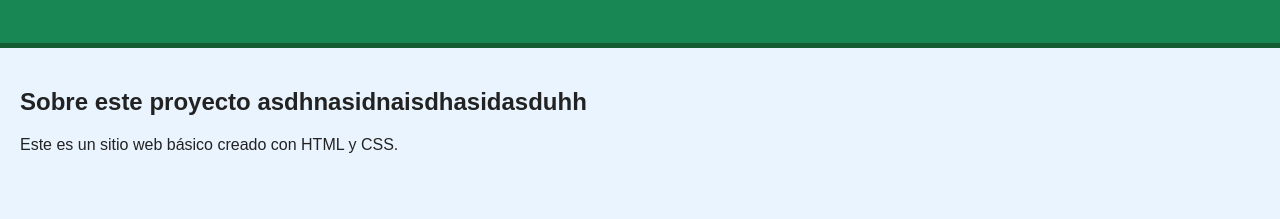
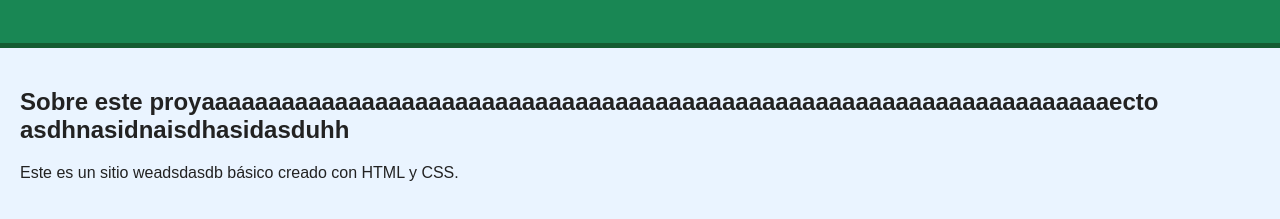
Before and after one commit to vectorr12/sitio-web, a plain HTML site: page ola/index.html in a window 1280 px wide. Shown: the part 131-350 px from the top of the page. Drawn offline with Linux system fonts and the light colour scheme.

Commit message:
asdasdasdawdas

```diff
--- a/ola/index.html
+++ b/ola/index.html
@@ -13,8 +13,8 @@
  </header>
  <main>
  <section>
- <h2>Sobre este proyecto asdhnasidnaisdhasidasduhh</h2>
- <p>Este es un sitio web básico creado con HTML y CSS.</p>
+ <h2>Sobre este proyaaaaaaaaaaaaaaaaaaaaaaaaaaaaaaaaaaaaaaaaaaaaaaaaaaaaaaaaaaaaaaaaaaaaecto asdhnasidnaisdhasidasduhh</h2>
+ <p>Este es un sitio weadsdasdb básico creado con HTML y CSS.</p>
  </section>
  </main>
 </body>
```
